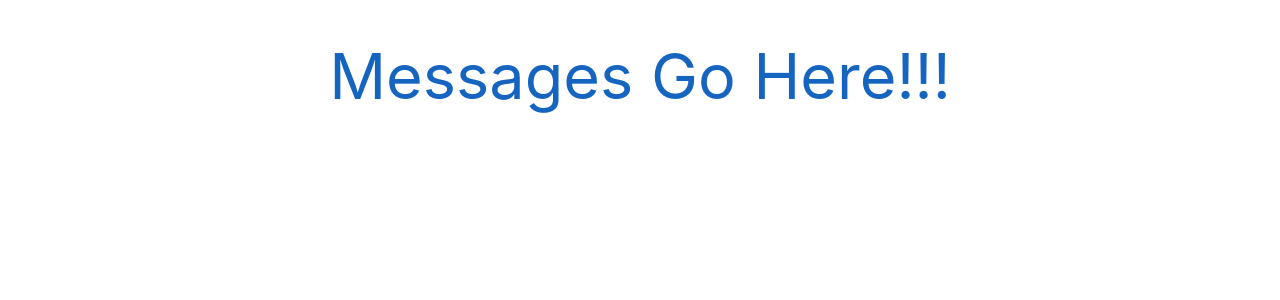
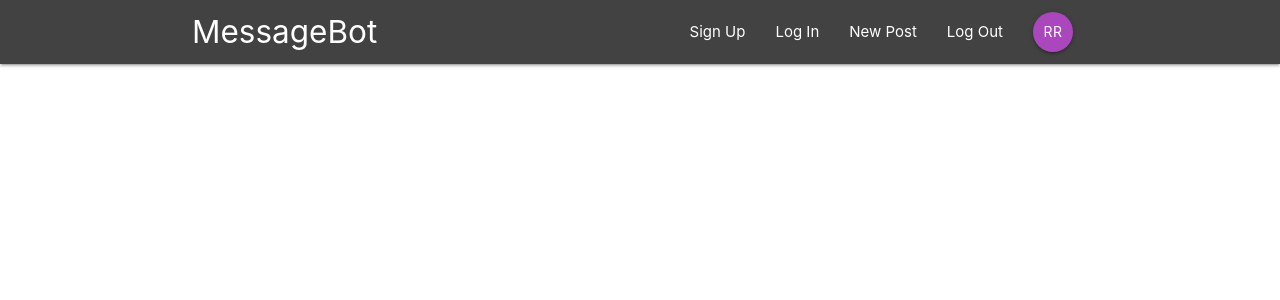
Before and after one commit to mdashmiller/msg-board, a React (Create React App) app: page / in a window 1280 px wide. Shown: the top 300 px of the page. Built offline with nearby package versions, Linux system fonts and the light colour scheme.

Commit message:
navbar structure

```diff
--- a/src/App.js
+++ b/src/App.js
@@ -1,14 +1,13 @@
 import React, { Component } from 'react'
 import { BrowserRouter } from 'react-router-dom'
+import Navbar from './components/layout/Navbar'
 
 class App extends Component {
 	render() {
 		return (
 			<BrowserRouter>
 				  	<div className="App">
-							<div className="container">
-				  				<h1 className="center-align blue-text text-darken-3">Messages Go Here!!!</h1>
-							</div>
+							<Navbar />
 				  	</div>
 			</BrowserRouter>
     	)
--- a/src/components/layout/Navbar.js
+++ b/src/components/layout/Navbar.js
@@ -0,0 +1,18 @@
+import React from 'react'
+import { Link } from 'react-router-dom'
+import SignedInLinks from './SignedInLinks'
+import SignedOutLinks from './SignedOutLinks'
+
+const Navbar = () => {
+	return (
+		<nav className="nav-wrapper grey darken-3">
+			<div className="container">
+				<Link to="/" className="brand-logo">MessageBot</Link>
+				<SignedInLinks />
+				<SignedOutLinks />
+			</div>
+		</nav>
+	)
+}
+
+export default Navbar
--- a/src/components/layout/SignedInLinks.js
+++ b/src/components/layout/SignedInLinks.js
@@ -0,0 +1,14 @@
+import React from 'react'
+import { NavLink } from 'react-router-dom'
+
+const SignedInLinks = () => {
+	return (
+		<ul className="right">
+			<li><NavLink to="/">New Post</NavLink></li>
+			<li><NavLink to="/">Log Out</NavLink></li>
+			<li><NavLink to="/" className="btn btn-floating purple lighten-1">RR</NavLink></li>
+		</ul>
+	)
+}
+
+export default SignedInLinks
--- a/src/components/layout/SignedOutLinks.js
+++ b/src/components/layout/SignedOutLinks.js
@@ -0,0 +1,13 @@
+import React from 'react'
+import { NavLink } from 'react-router-dom'
+
+const SignedOutLinks = () => {
+	return (
+		<ul className="right">
+			<li><NavLink to="/">Sign Up</NavLink></li>
+			<li><NavLink to="/">Log In</NavLink></li>
+		</ul>
+	)
+}
+
+export default SignedOutLinks
```
